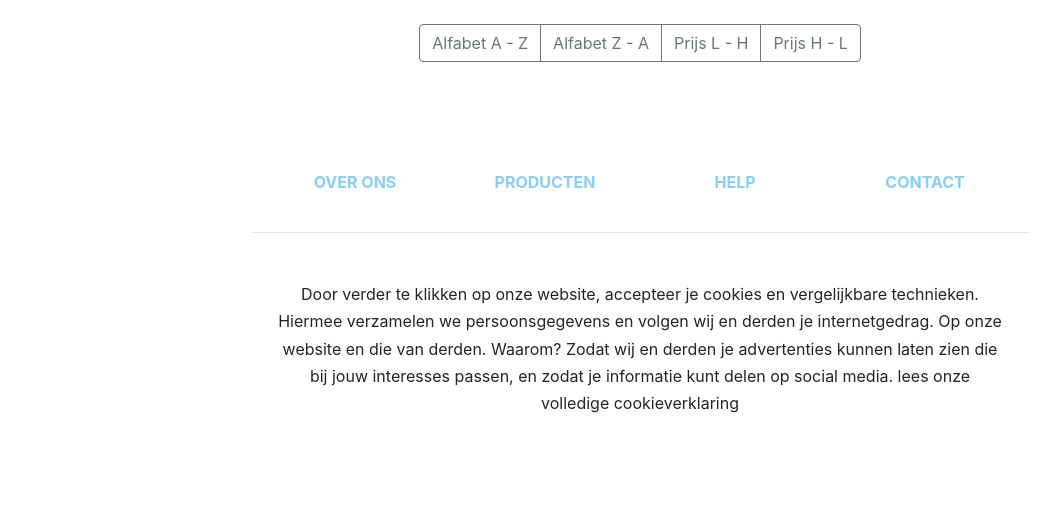
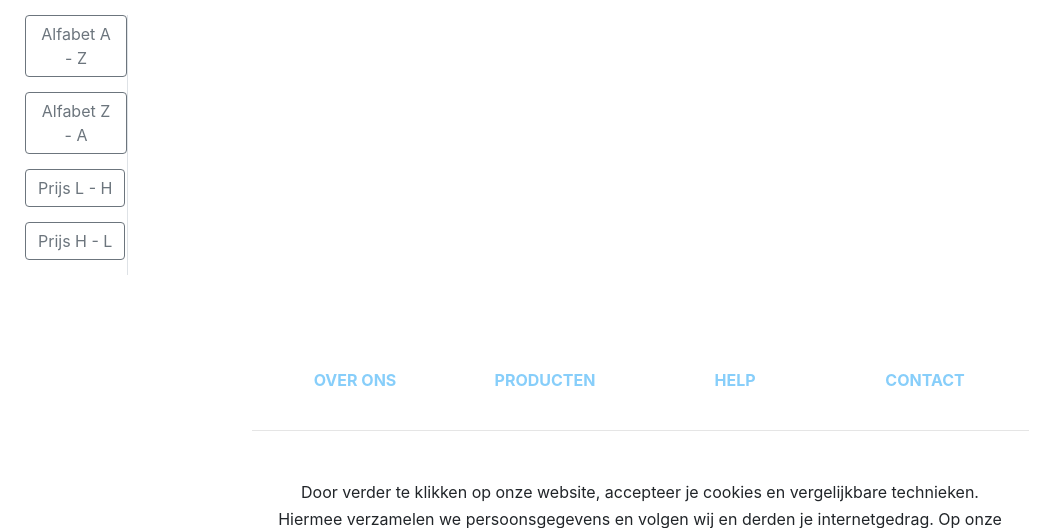
Before and after one commit to HylkeJellema/WWI, a PHP site: page /Lijstpagina.php?search=1 in a window 1280 px wide. Shown: the part 86-614 px from the top of the page, without its empty margins (0-1039 px from the left). Before the commit the page ends 499 px from the top, so only its background shows below. Run offline with PHP 8.4, Linux system fonts and the light colour scheme; data that the repository does not hold is empty.

Commit message:
Filters links. 0 errors.

```diff
--- a/Lijstpagina.php
+++ b/Lijstpagina.php
@@ -14,8 +14,8 @@ include_once "productfuncties.php";
 //include "NAVBar functie.php";
 //navigatiebalkje();
 ?>
-<body>
-    <nav class="navbar navbar-light justify-content-between" style="background-color: #EAE9E9;">
+
+<nav class="navbar navbar-light justify-content-between" style="background-color: #EAE9E9; margin-bottom: 15px;">
     <a href="Homepagina.php">
         <img class="float-left" src="imgs/wide-world-importers-logo-small.png" height="70">
     </a>
@@ -30,7 +30,22 @@ include_once "productfuncties.php";
         <img class="float-right" src="imgs/winkelmandje.png" height="70" width="70">
     </a>
 </nav>
-<br>
+
+<body>
+    <div class="row">
+        <div class="d-flex" id="wrapper">
+            <div class="border-right" id="sidebar-wrapper" style="width: 20%; margin-left: 40px;">
+                <form class="text-center form-inline" action="Lijstpagina.php" method="get">
+                    <button class="btn btn-outline-secondary mt-auto" style="margin-bottom: 15px;" name="sorteer" value="az" type="submit">Alfabet A - Z</button>
+                    <button class="btn btn-outline-secondary mt-auto" style="margin-bottom: 15px;" name="sorteer" value="za" type="submit">Alfabet Z - A</button>
+                    <button class="btn btn-outline-secondary mt-auto" style="margin-bottom: 15px;" name="sorteer" value="lh" type="submit">Prijs L - H</button>
+                    <button class="btn btn-outline-secondary mt-auto" style="margin-bottom: 15px;" name="sorteer" value="hl" type="submit">Prijs H - L</button>
+                    <input type="hidden" name="search" value="<?php print($_GET["search"]); ?>">
+                </form>
+            </div>
+            <div id="page-content-wrapper">
+                <div class="container-fluid">
+                    <div class="row">
                         <?php
 
                         $conn = MaakVerbinding();
@@ -81,24 +96,6 @@ if(isset($_GET["sorteer"])){
                             //    }
                             $zoekresultaten = mysqli_query($conn, $sql);
                         }
-?>
-
-
-<div class="col" style="height: 100%;">
-    <form class="text-center" action="Lijstpagina.php" method="get">
-        <div class="btn-group btn-group" role="group" style="margin-bottom: 15px;">
-            <button class="btn btn-outline-secondary" name="sorteer" value="az" type="submit">Alfabet A - Z</button>
-            <button class="btn btn-outline-secondary" name="sorteer" value="za" type="submit">Alfabet Z - A</button>
-            <button class="btn btn-outline-secondary" name="sorteer" value="lh" type="submit">Prijs L - H</button>
-            <button class="btn btn-outline-secondary" name="sorteer" value="hl" type="submit">Prijs H - L</button>
-        </div>
-        <input type="hidden" name="search" value="<?php print($_GET["search"]); ?>">
-    </form>
-</div>
-<div class="col" style="height: 100%">
-<div class="row">
-<?php
-
                         while($row = mysqli_fetch_array($zoekresultaten)){
                             ?>
                             <div class="col-xs-6 col-sm-6 col-md-4 col-lg-4 col-xl-3 text-center" style="padding-bottom: 15px;">
@@ -132,6 +129,9 @@ while($row = mysqli_fetch_array($zoekresultaten)){
                         ?>
                     </div>
                 </div>
+            </div>
+        </div>
+    </div>
 </body>
 <br><br>
 <?php
--- a/productfuncties.php
+++ b/productfuncties.php
@@ -1,7 +1,7 @@
 <?php
 function MaakVerbinding(){
     //Verander dit als je offline wilt prutsen
-    $offline = false;
+    $offline = true;
 
     if($offline){
         $host = 'localhost';
```
Lines whose indentation alone changed are shown as unchanged.
